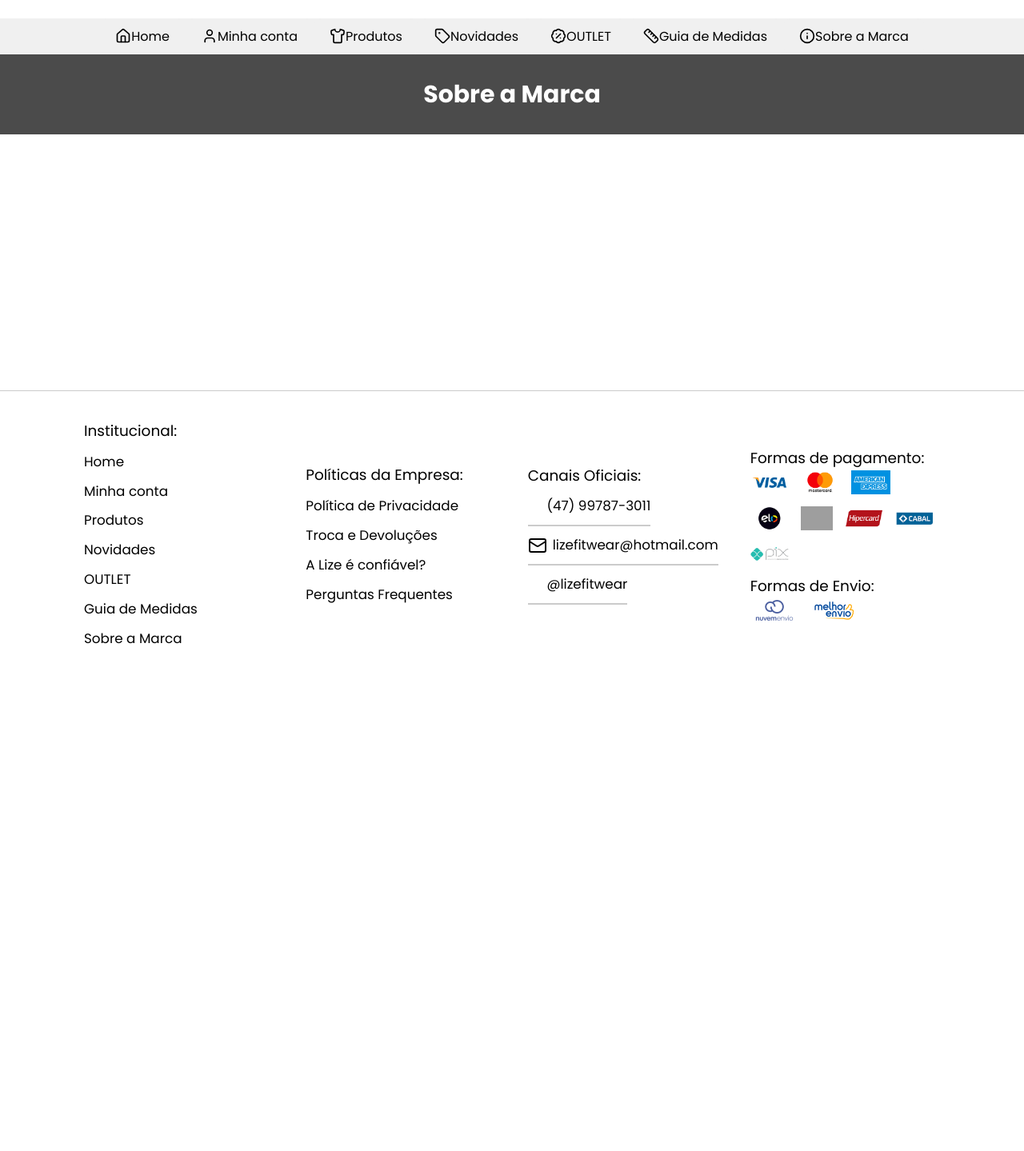
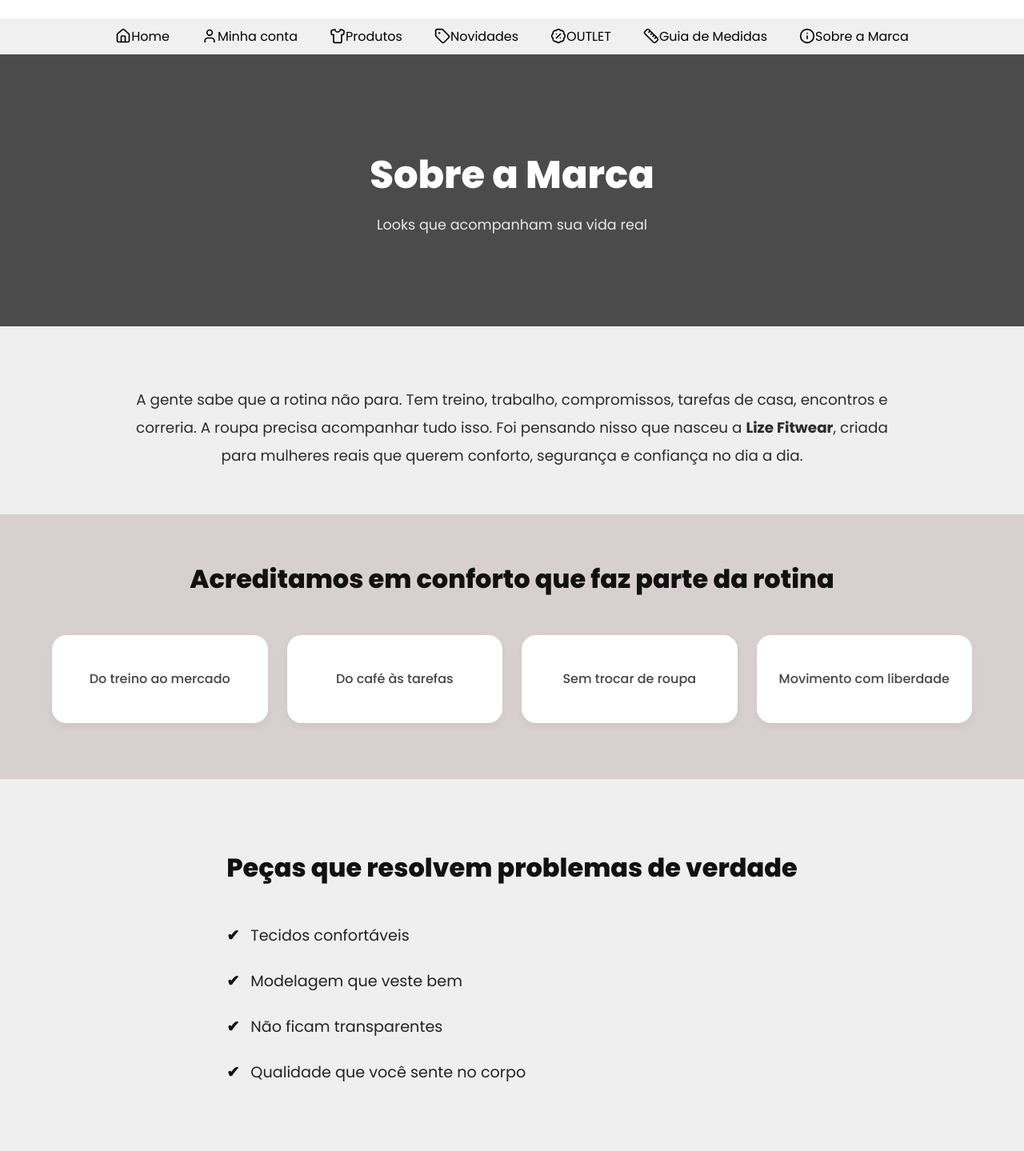
Before and after one commit to KauaEmanuelOB/projeto-pex, a React (Vite) app: page /projeto-pex/sobre in a window 1280 px wide. Shown: the part 91-1530 px from the top of the page at 80% size. Before the commit the page ends 938 px from the top, so only its background shows below. Built offline with nearby package versions, Linux system fonts and the light colour scheme; grey boxes are pictures that could not be loaded; some icons are missing.

Commit message:
new: feito aba sobre e medidas

```diff
--- a/src/data/produtos.jsx
+++ b/src/data/produtos.jsx
@@ -13,67 +13,67 @@
 const produtos = [
   {
   img: cjt1,
-  nome: 'Lorem ipsum dolor sit amet consectetur adipisicing elit. Doloribus aliquid natus quis nisi ratione omnis quae dolorem dolorum corrupti reprehenderit, repellendus, quia vitae repudiandae nemo. Omnis repellendus incidunt doloremque fugiat?',
+  nome: 'Top flex Preto Canelado',
   tamanhos: ['P','G'],
   preco: 80,
   },
   {
   img: cjt2,
-  nome: 'Lorem ipsum dolor sit amet consectetur adipisicing elit. Sint, voluptatibus est. Autem consequuntur est, distinctio quasi similique corporis quod deleniti excepturi doloribus animi exercitationem laboriosam. Nobis neque reprehenderit officiis esse.',
+  nome: 'Top flex Caramelo Canelado',
   tamanhos: ['G','GG'],
   preco: 70,
   },
   {
   img: cjt3,
-  nome: 'Lorem ipsum dolor sit amet consectetur adipisicing elit. Accusantium iste aliquam asperiores incidunt voluptatum corrupti minus iure saepe iusto, veritatis harum? Explicabo, molestiae deleniti. Reiciendis sunt ad obcaecati rerum sequi!',
+  nome: 'Top flex Marsala Canelado',
   tamanhos: ['PP','P'],
   preco: 180,
   },
   {
   img: cjt4,
-  nome: 'Lorem ipsum dolor sit amet consectetur adipisicing elit. Ipsum hic molestias magni voluptatibus nostrum assumenda qui pariatur ipsam molestiae et magnam expedita, voluptates tenetur, vitae labore beatae facere modi quo.',
+  nome: 'Legging basic Caramelo Canelado',
   tamanhos: ['M','MF'],
   preco: 90,
   },
   {
   img: cjt5,
-  nome: 'Lorem ipsum dolor sit amet, consectetur adipisicing elit. Saepe exercitationem minima ullam commodi, molestiae, beatae incidunt quos necessitatibus perferendis nam ducimus laudantium quisquam a totam consequatur sapiente esse delectus officiis.',
+  nome: 'Top flex Cinza Canelado',
   tamanhos: ['M','MF','GG'],
   preco: 100,
   },
   {
   img: cjt6,
-  nome: 'Lorem ipsum dolor sit amet consectetur, adipisicing elit. Cumque fugiat repellat dignissimos velit veritatis quis similique magnam id vitae eaque sequi dolor dolores perferendis, quod quae iusto atque, labore tempora.',
+  nome: 'Legging basic Marsala Canelado',
   tamanhos: ['M','MF','GG'],
   preco: 100,
   },
   {
   img: cjt7,
-  nome: 'Lorem ipsum dolor sit amet, consectetur adipisicing elit. Molestiae obcaecati officia doloremque iste labore iusto, officiis ab placeat veniam eligendi? Vero dicta est modi nemo magnam dolorem fugiat pariatur aliquam?',
-  tamanhos: ['M','MF','GG'],
+  nome: 'Bermuda basic preta',
+  tamanhos: ['M','G','GG'],
   preco: 140,
   },
   {
   img: cjt8,
-  nome: 'Lorem ipsum dolor sit amet consectetur adipisicing elit. Veniam ducimus similique expedita consectetur fuga qui tenetur quidem amet nostrum nesciunt? Placeat nulla veritatis vel vero ab, assumenda consequatur pariatur est.',
+  nome: 'Shorts Essence Azul Marinho',
   tamanhos: ['P','G'],
   preco: 120,
   },
   {
   img: cjt9,
-  nome: 'Lorem ipsum dolor sit amet consectetur adipisicing elit. Veniam ducimus similique expedita consectetur fuga qui tenetur quidem amet nostrum nesciunt? Placeat nulla veritatis vel vero ab, assumenda consequatur pariatur est.',
-  tamanhos: ['MF','GG'],
+  nome: 'Legging Essence Caramelo',
+  tamanhos: ['G','GG'],
   preco: 150,
   },
   {
     img: cjt10,
-    nome: 'Lorem ipsum dolor sit amet consectetur adipisicing elit. Veniam ducimus similique expedita consectetur fuga qui tenetur quidem amet nostrum nesciunt? Placeat nulla veritatis vel vero ab, assumenda consequatur pariatur est.',
-    tamanhos: ['MF','GG'],
+    nome: 'Legging Classic Azul Petróleo Canelado',
+    tamanhos: ['G','GG'],
     preco: 150,
     },
     {
       img: cjt11,
-      nome: 'Lorem ipsum dolor sit amet consectetur adipisicing elit. Veniam ducimus similique expedita consectetur fuga qui tenetur quidem amet nostrum nesciunt? Placeat nulla veritatis vel vero ab, assumenda consequatur pariatur est.',
+      nome: 'Legging Classic Pistache',
       tamanhos: ['MF','GG'],
       preco: 150,
       },
--- a/src/pages/GuiaMedidas/GuiaMedidas.jsx
+++ b/src/pages/GuiaMedidas/GuiaMedidas.jsx
@@ -1,5 +1,6 @@
 import { useEffect } from 'react'
 import PageHeader from '../../components/PageHeader/PageHeader.jsx'
+import tabelaMedidas from '../../assets/medidas/tabelaMedidas.png'
 
 function GuiaMedidas() {
   useEffect(() => {
@@ -9,6 +10,8 @@
   return (
     <main>
       <PageHeader titulo="Guia de medidas"/>
+
+      <img src={tabelaMedidas} alt='tabela de medidas' />
     </main>
   )
 }
--- /dev/null
+++ b/src/pages/Sobre/Sobre.css
@@ -0,0 +1,171 @@
+
+.sobre {
+    width: 100%;
+    background: #f0efef;
+    color: #1d1d1d;
+  }
+
+  .sobre__hero {
+    width: 100%;
+    height: 340px;
+
+    background-color: rgb(75, 75, 75);
+
+    display: flex;
+    align-items: center;
+    justify-content: center;
+
+    text-align: center;
+  }
+
+  .sobre__overlay {
+    padding: 20px;
+  }
+
+  .sobre__overlay h1 {
+    color: #fff;
+    font-size: 3rem;
+    font-weight: 800;
+    margin-bottom: 10px;
+  }
+
+  .sobre__overlay p {
+    color: #e8e8e8;
+    font-size: 1.1rem;
+    font-weight: 400;
+  }
+
+  .sobre__intro {
+    max-width: 1000px;
+    margin: 0 auto;
+    padding: 60px 20px 40px;
+
+    text-align: center;
+  }
+
+  .sobre__intro p {
+    font-size: 1.15rem;
+    line-height: 1.9;
+    color: #2b2b2b;
+  }
+
+
+  .sobre__beneficios {
+    background: #d8d0d0;
+    padding: 55px 20px 70px;
+  }
+
+  .sobre__beneficios h2,
+  .sobre__qualidades h2 {
+    text-align: center;
+    font-size: 2rem;
+    font-weight: 800;
+    margin-bottom: 45px;
+    color: #111;
+  }
+
+  .sobre__cards {
+    max-width: 1150px;
+    margin: 0 auto;
+
+    display: grid;
+    grid-template-columns: repeat(4, 1fr);
+    gap: 24px;
+  }
+
+  .sobre__card {
+    background: #ffffff;
+    border-radius: 18px;
+
+    min-height: 110px;
+
+    display: flex;
+    align-items: center;
+    justify-content: center;
+
+    text-align: center;
+
+    padding: 20px;
+
+    font-size: 1rem;
+    font-weight: 500;
+
+    color: #444;
+
+    box-shadow: 0 4px 10px rgba(0, 0, 0, 0.05);
+  }
+
+  .sobre__qualidades {
+    max-width: 900px;
+    margin: 0 auto;
+    padding: 70px 20px 90px;
+  }
+
+  .sobre__qualidades ul {
+    list-style: none;
+    padding: 0;
+
+    display: flex;
+    flex-direction: column;
+    gap: 26px;
+  }
+
+  .sobre__qualidades li {
+    font-size: 1.2rem;
+    color: #222;
+
+    display: flex;
+    align-items: center;
+    gap: 14px;
+  }
+
+  .sobre__qualidades li::before {
+    content: '✔';
+    font-weight: bold;
+    color: #111;
+  }
+
+  @media (max-width: 900px) {
+    .sobre__cards {
+      grid-template-columns: repeat(2, 1fr);
+    }
+
+    .sobre__overlay h1 {
+      font-size: 2.3rem;
+    }
+
+    .sobre__beneficios h2,
+    .sobre__qualidades h2 {
+      font-size: 1.6rem;
+    }
+  }
+
+  @media (max-width: 600px) {
+    .sobre__hero {
+      height: 260px;
+    }
+
+    .sobre__overlay h1 {
+      font-size: 2rem;
+    }
+
+    .sobre__overlay p {
+      font-size: 1rem;
+    }
+
+    .sobre__intro p {
+      font-size: 1rem;
+    }
+
+    .sobre__cards {
+      grid-template-columns: 1fr;
+    }
+
+    .sobre__card {
+      min-height: 90px;
+    }
+
+    .sobre__qualidades li {
+      font-size: 1rem;
+    }
+  }
--- a/src/pages/Sobre/Sobre.jsx
+++ b/src/pages/Sobre/Sobre.jsx
@@ -1,14 +1,65 @@
 import { useEffect } from 'react'
-import PageHeader from '../../components/PageHeader/PageHeader'
+import './Sobre.css'
 
 function Sobre() {
   useEffect(() => {
-    document.title = "Sobre a Marca | Lize Fitwear"
-  },[])
+    document.title = 'Sobre a Marca | Lize Fitwear'
+  }, [])
 
   return (
-    <main>
-        <PageHeader titulo="Sobre a Marca"/>
+    <main className="sobre">
+
+      <section className="sobre__hero">
+        <div className="sobre__overlay">
+          <h1>Sobre a Marca</h1>
+          <p>Looks que acompanham sua vida real</p>
+        </div>
+      </section>
+
+      <section className="sobre__intro">
+        <p>
+          A gente sabe que a rotina não para. Tem treino, trabalho,
+          compromissos, tarefas de casa, encontros e correria.
+          A roupa precisa acompanhar tudo isso. Foi pensando nisso
+          que nasceu a <strong>Lize Fitwear</strong>, criada para
+          mulheres reais que querem conforto, segurança e confiança
+          no dia a dia.
+        </p>
+      </section>
+
+      <section className="sobre__beneficios">
+        <h2>Acreditamos em conforto que faz parte da rotina</h2>
+
+        <div className="sobre__cards">
+          <div className="sobre__card">
+            Do treino ao mercado
+          </div>
+
+          <div className="sobre__card">
+            Do café às tarefas
+          </div>
+
+          <div className="sobre__card">
+            Sem trocar de roupa
+          </div>
+
+          <div className="sobre__card">
+            Movimento com liberdade
+          </div>
+        </div>
+      </section>
+
+      {/* LISTA */}
+      <section className="sobre__qualidades">
+        <h2>Peças que resolvem problemas de verdade</h2>
+
+        <ul>
+          <li>Tecidos confortáveis</li>
+          <li>Modelagem que veste bem</li>
+          <li>Não ficam transparentes</li>
+          <li>Qualidade que você sente no corpo</li>
+        </ul>
+      </section>
     </main>
   )
 }
```
Also changed, not shown: src/assets/medidas/tabelaMedidas.png (added).
